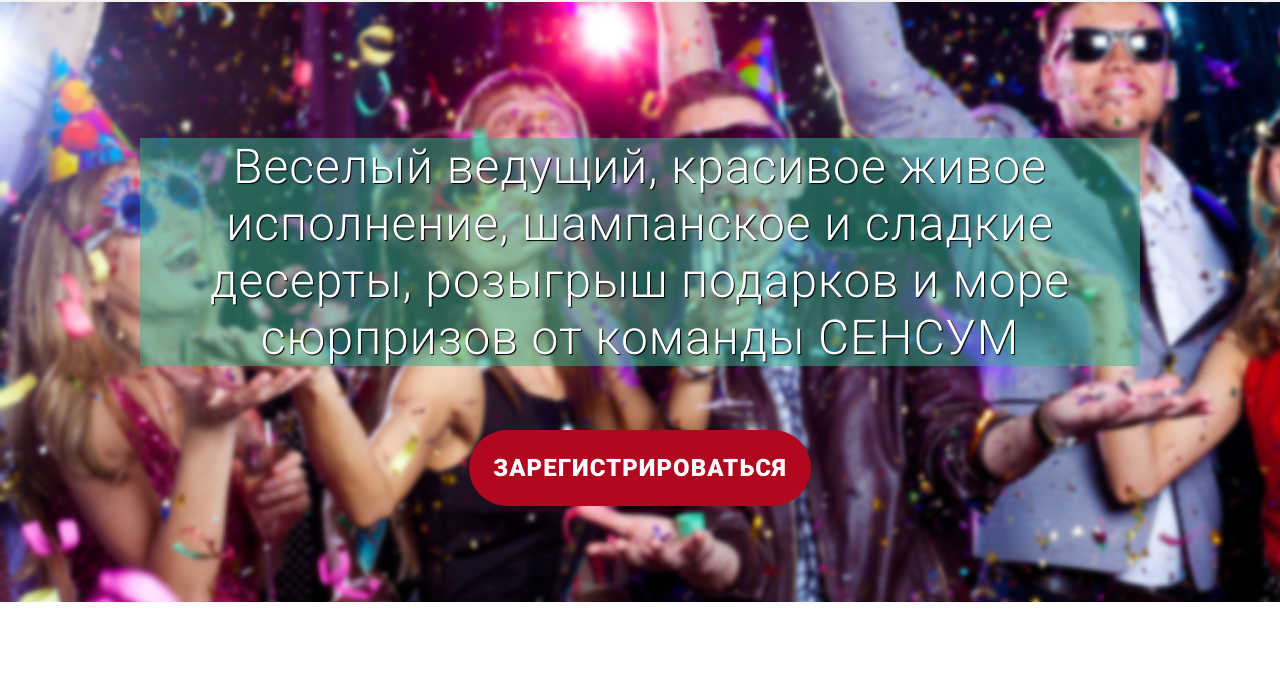
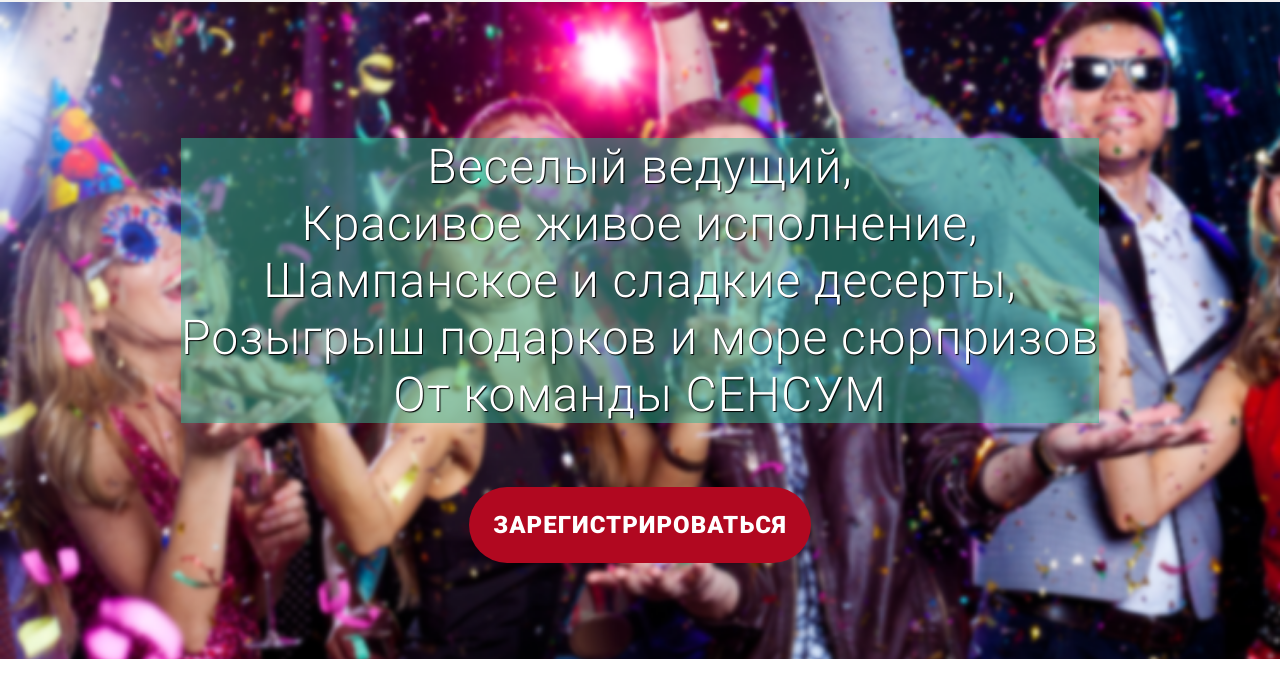
Before and after one commit to sensum-rb/sensum-rb.github.io, a website: page promo/index.html in a window 1280 px wide. Shown: the part 2697-3392 px from the top of the page. Drawn offline with Linux system fonts and the light colour scheme.

Commit message:
Fix Holiday Section

```diff
--- a/promo/index.html
+++ b/promo/index.html
@@ -204,8 +204,11 @@
       <div class="container">
         <div class="holiday__wrapper">
           <h2 class="holiday__head">
-            Веселый ведущий, красивое живое исполнение, шампанское и сладкие
-            десерты, розыгрыш подарков и море сюрпризов от команды СЕНСУМ
+            Веселый ведущий,<br />
+            Красивое живое исполнение,<br />
+            Шампанское и сладкие десерты,<br />
+            Розыгрыш подарков и море сюрпризов<br />
+            От команды СЕНСУМ
           </h2>
           <a
             href="https://seminar.1gl.ru/seminar/570-vserossiyskaya-prakticheskaya-konferentsiya-buhuchet-i-nalogi-v-2020-godu-otchetnaya?dlr=Array&utm_source=sensum"
```
